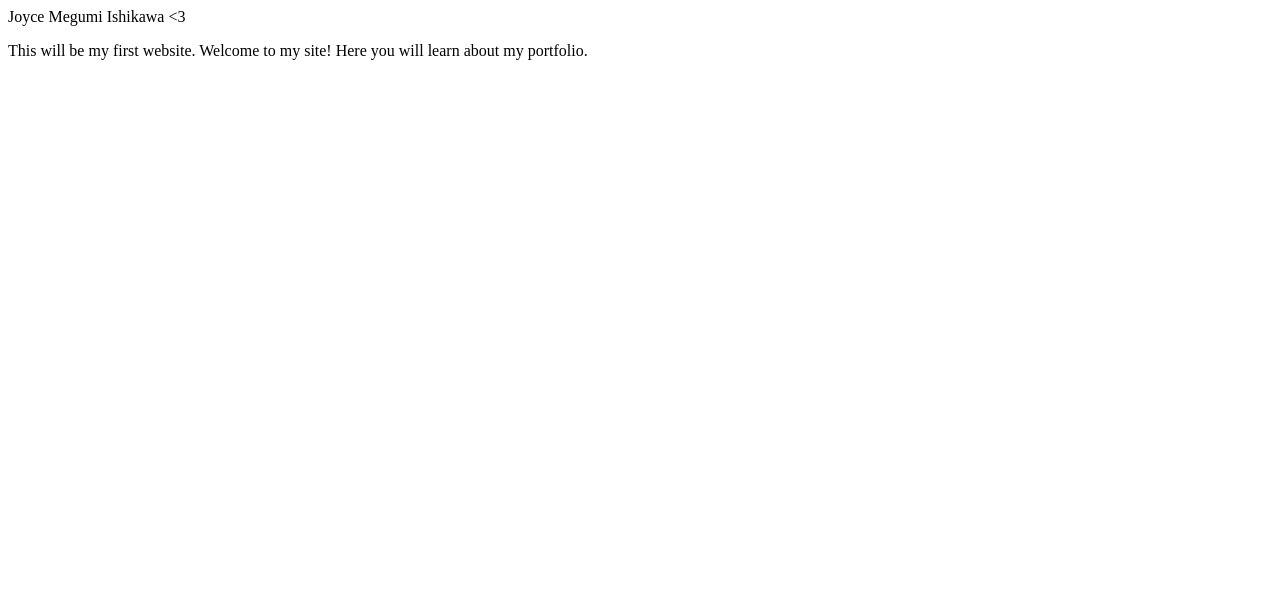
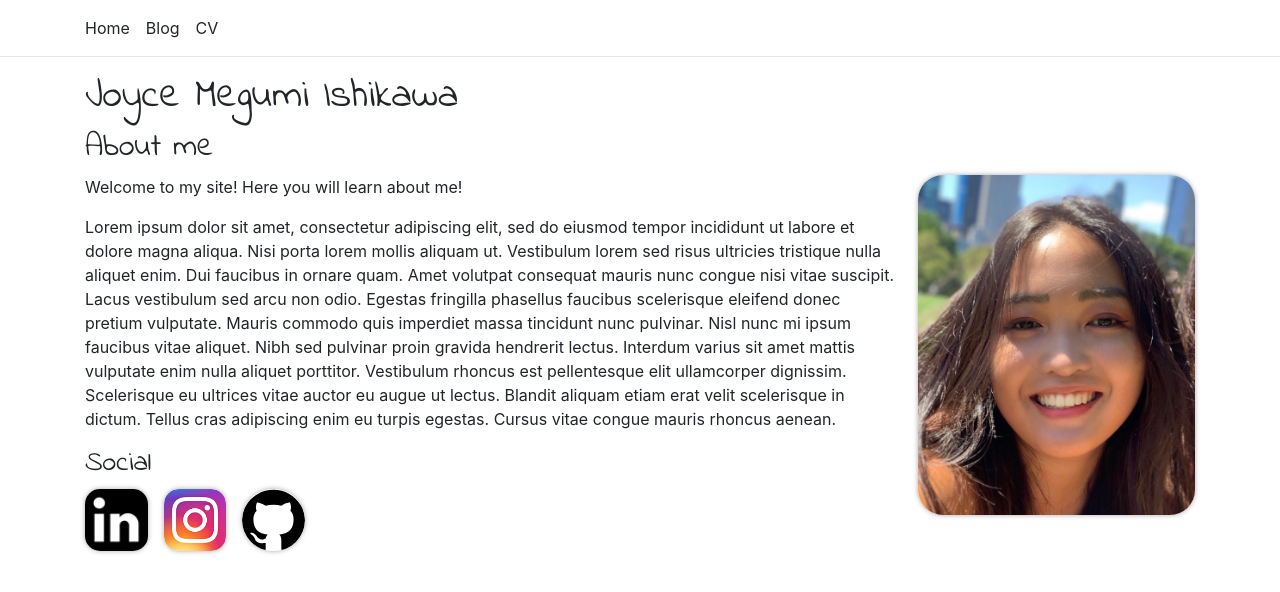
Before and after one commit to joycemegumi/joycemegumi.github.io, a plain HTML site: page index.html in a window 1280 px wide. Drawn offline with nearby package versions, Linux system fonts and the light colour scheme.

Commit message:
Added about me layout

```diff
--- /dev/null
+++ b/css/style.css
@@ -0,0 +1,61 @@
+body {
+    font-family: sans-serif;
+}
+nav ul {
+    display: flex;
+    list-style: none;
+    padding-left: 0;
+    margin-top: 1em;
+}
+nav li {
+    margin-right: 1em;
+}
+
+.special-headline {
+    color: hotpink;
+}
+
+.rounded-full.rounded-full {
+    border-radius: 50%;
+}
+
+.rounded-img {
+    border-radius: 25px;
+}
+
+h1, h2, h3, h4, h5, h6 {
+    font-weight: 400;
+    font-family: 'Indie Flower', cursive;
+}
+
+#my-id {
+    color: red;
+}
+
+img {
+    box-shadow: 0 0 5px rgba(0, 0, 0, 0.35) ;
+    display: block;
+    margin: 0 auto;
+    max-width: 100%;
+}
+
+.profile-picture {
+    float: right;
+    width: 25%;
+    margin: 0 0 1rem 1rem;
+}
+
+.social-links {
+    display: flex;
+    list-style: none;
+    padding-left: 0;
+    width: 250px;
+}
+.social-links li {
+    margin-bottom: 1rem;
+    margin-right: 1rem;
+    width: 25%;
+}
+.social-links img {
+    border-radius: 24%;
+}
--- a/index.html
+++ b/index.html
@@ -1,11 +1,72 @@
 <!DOCTYPE html>
 <html>
-	<head>
-		Joyce Megumi Ishikawa <3
-	</head>
 
-	<body>
-		<p> This will be my first website. Welcome to my site! Here you will learn about my portfolio. </p>
-	</body>
+<head>
+	<title>Joyce's website</title>
+	<link rel="stylesheet" href="./css/style.css">
+	<link href="https://fonts.googleapis.com/css2?family=Indie+Flower&display=swap" rel="stylesheet">
+	<link rel="stylesheet" href="https://stackpath.bootstrapcdn.com/bootstrap/4.5.0/css/bootstrap.min.css"
+		integrity="sha384-9aIt2nRpC12Uk9gS9baDl411NQApFmC26EwAOH8WgZl5MYYxFfc+NcPb1dKGj7Sk" crossorigin="anonymous">
+</head>
+
+<body>
+	<header>
+		<div class="container">
+			<nav>
+				<ul>
+					<li>Home</li>
+					<li>Blog</li>
+					<li>CV</li>
+				</ul>
+			</nav>
+		</div>
+		<hr>
+	</header>
+	<section class="container">
+		<h1>Joyce Megumi Ishikawa</h1>
+		<h2>About me</h2>
+		<img class="rounded-img profile-picture" src="./images/IMG_5179.jpg" alt="Profile Picture">
+		<p> Welcome to my site! Here you will learn about me! </p>
+		<p>Lorem ipsum dolor sit amet, consectetur adipiscing elit, sed do eiusmod tempor incididunt ut labore et dolore
+			magna aliqua.
+			Nisi porta lorem mollis aliquam ut. Vestibulum lorem sed risus ultricies tristique nulla aliquet enim. Dui
+			faucibus in ornare quam.
+			Amet volutpat consequat mauris nunc congue nisi vitae suscipit. Lacus vestibulum sed arcu non odio.
+			Egestas fringilla phasellus faucibus scelerisque eleifend donec pretium vulputate. Mauris commodo quis
+			imperdiet massa tincidunt nunc
+			pulvinar. Nisl nunc mi ipsum faucibus vitae aliquet. Nibh sed pulvinar proin gravida hendrerit lectus.
+			Interdum varius sit amet mattis
+			vulputate enim nulla aliquet porttitor. Vestibulum rhoncus est pellentesque elit ullamcorper dignissim.
+			Scelerisque eu ultrices vitae
+			auctor eu augue ut lectus. Blandit aliquam etiam erat velit scelerisque in dictum. Tellus cras adipiscing
+			enim eu turpis egestas.
+			Cursus vitae congue mauris rhoncus aenean.</p>
+	</section>
+	<footer>
+		<div class="container">
+			<h3>Social</h3>
+			<ul class="social-links">
+				<li>
+					<a href="https://www.linkedin.com/in/joyce-megumi-ishikawa-5a335397/" target="_blank">
+						<img src="./images/linkedin_logo.png">
+					</a>
+				</li>
+				<li>
+					<a href="https://www.instagram.com/joycemegumi/" target="_blank">
+						<img src="./images/ig_logo.jpg">
+					</a>
+				</li>
+				<li>
+					<a href="https://github.com/joycemegumi" target="_blank">
+						<img class="rounded-full" src="./images/github_logo.svg">
+					</a>
+				</li>
+			</ul>
+		</div>
+	</footer>
+
+
+	<script src="./scripts/script.js"></script>
+</body>
 
 </html>
--- /dev/null
+++ b/scripts/script.js
@@ -0,0 +1,8 @@
+document.querySelector('.js-btn').addEventListener('click', function() {
+    console.log('PRESSED');
+    const heading = document.querySelector('#my-id');
+
+    if (heading) {
+        heading.innerHTML += ' Joyce';
+    }
+});
```
Also changed, not shown: images/639b3dafb544d6f061fcddd2d6686ddb.png (added), images/IMG_5179.jpg (added), images/github_logo.svg (added), images/ig_logo.jpg (added), images/ig_logo.png (added), images/linkedin_logo.png (added), 1 other file.
